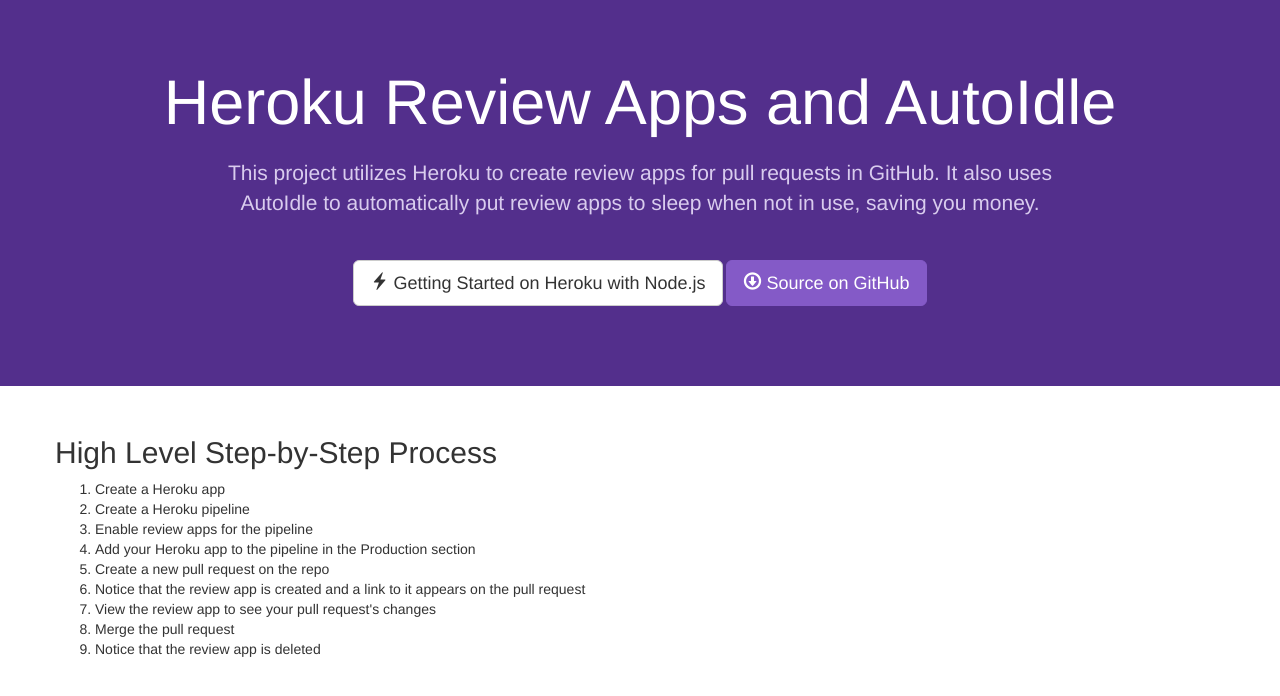
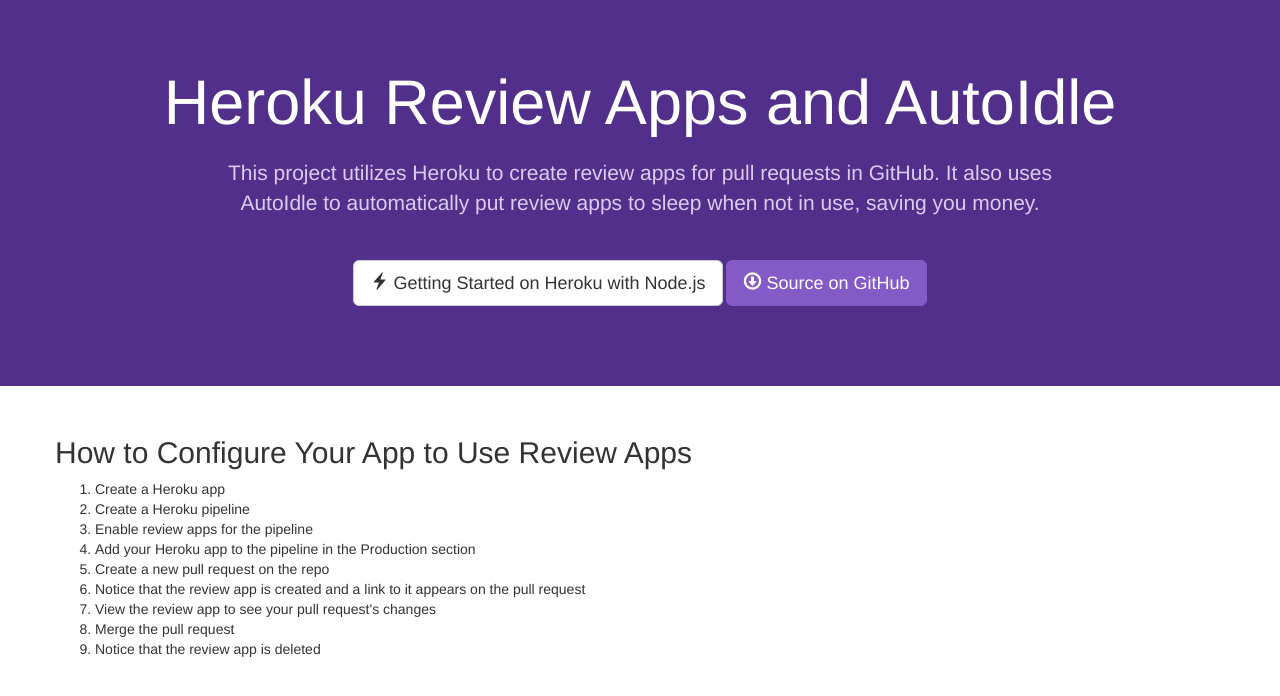
Before and after one commit to thawkin3/heroku-review-apps-and-autoidle, a website: page public/index.html in a window 1280 px wide. Drawn offline with nearby package versions, Linux system fonts and the light colour scheme.

Commit message:
feat: updates header text

```diff
--- a/public/index.html
+++ b/public/index.html
@@ -17,7 +17,7 @@
       </header>
       <div class="container">
         <div class="row">
-          <h2>High Level Step-by-Step Process</h2>
+          <h2>How to Configure Your App to Use Review Apps</h2>
           <ol>
             <li>Create a Heroku app</li>
             <li>Create a Heroku pipeline</li>
```
